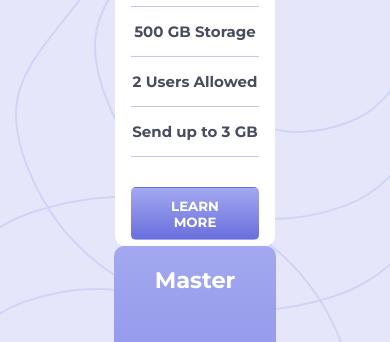
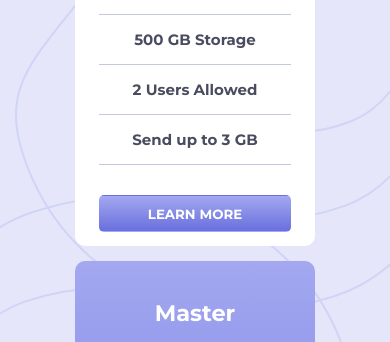
Before and after one commit to tillganster/pricing-component-with-toggle-master, a plain HTML site: page docs/index.html in a window 390 px wide. Shown: the part 345-687 px from the top of the page. Drawn offline with Linux system fonts and the light colour scheme.

Commit message:
respomsivE v2

```diff
--- a/docs/style.css
+++ b/docs/style.css
@@ -61,7 +61,10 @@ h1{
 	align-items: center;
 	flex-direction: column;
 }
-@media (max-width: 400px) {
+@media (max-width: 600px) {
+	.card{
+		margin-bottom: 15px !important;
+	}
 
 	.card-container {
 
@@ -183,8 +186,10 @@ color: hsl(234, 29%, 66%) ;
 
 	margin: 0;
 	height: 430px;
+	max-height: 100%;
 	background-color: white;
 	border-radius: 10px;
+	width:15rem;
 	max-width: 100%;
 
 
```
